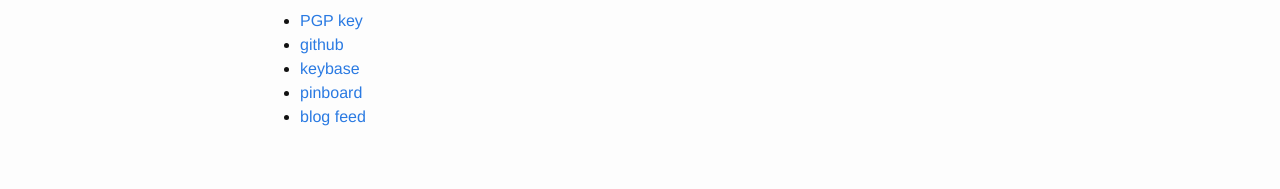
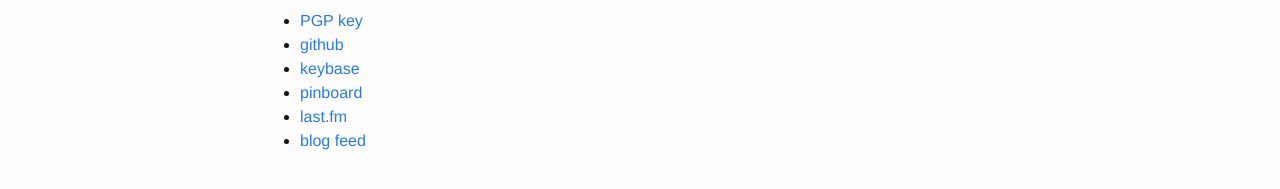
Before and after one commit to rdark/rdark.github.io, a Jekyll site: the page built from about.md, in a window 1280 px wide. Shown: the part 347-536 px from the top of the page. Built offline with Jekyll 4.4.1, drawn with Linux system fonts in a browser that asks for light colours.

Commit message:
add last.fm profile

```diff
--- a/about.md
+++ b/about.md
@@ -21,11 +21,13 @@
 * [github][github-rdark]
 * [keybase][keybase-rdark]
 * [pinboard][pinboard-rdark]
+* [last.fm][last.fm]
 * [blog feed][blog-feed]
 
 [pinboard-rdark]: https://pinboard.in/u:rdark
 [github-rdark]: https://github.com/{{ site.github_username }}
 [keybase-rdark]: https://keybase.io/rdark
+[last.fm]: http://www.last.fm/user/cynicismic
 [gpg-key]: {{ site.baseurl }}/pgp.txt
 [mailto-rdark]: mailto://{{ site.contact_email }}
 [blog-feed]: {{ "/feed.xml" | prepend: site.baseurl }}
```
